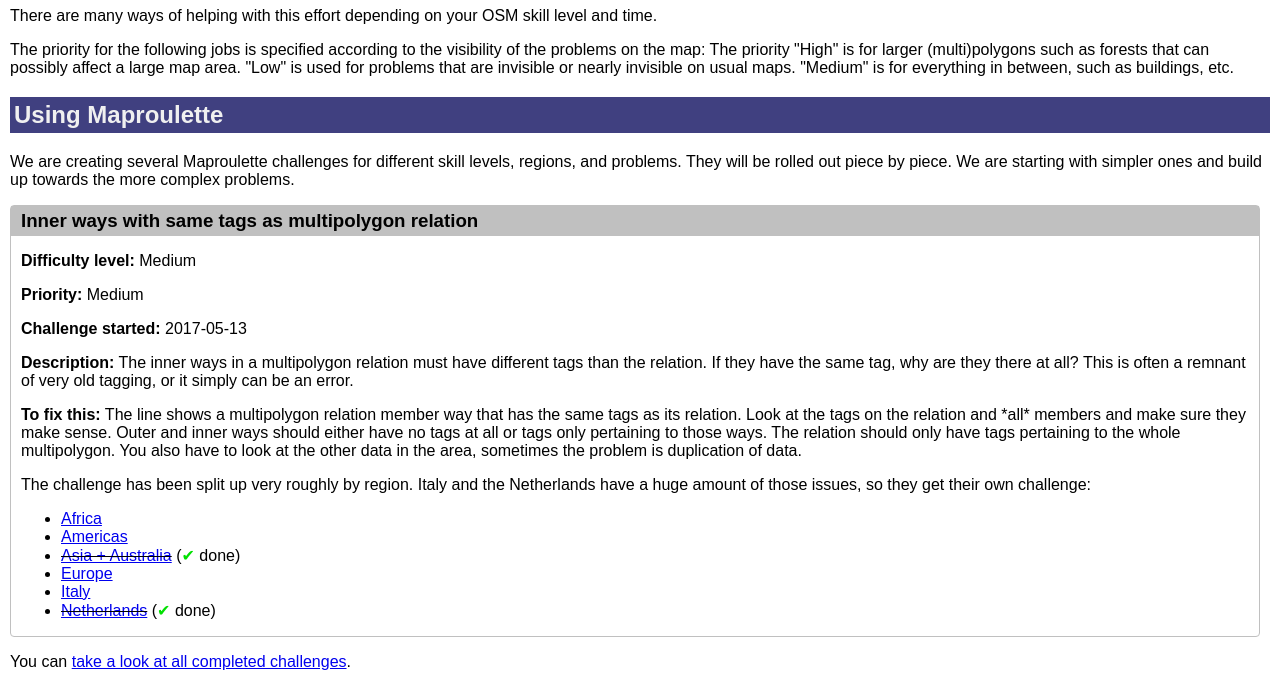
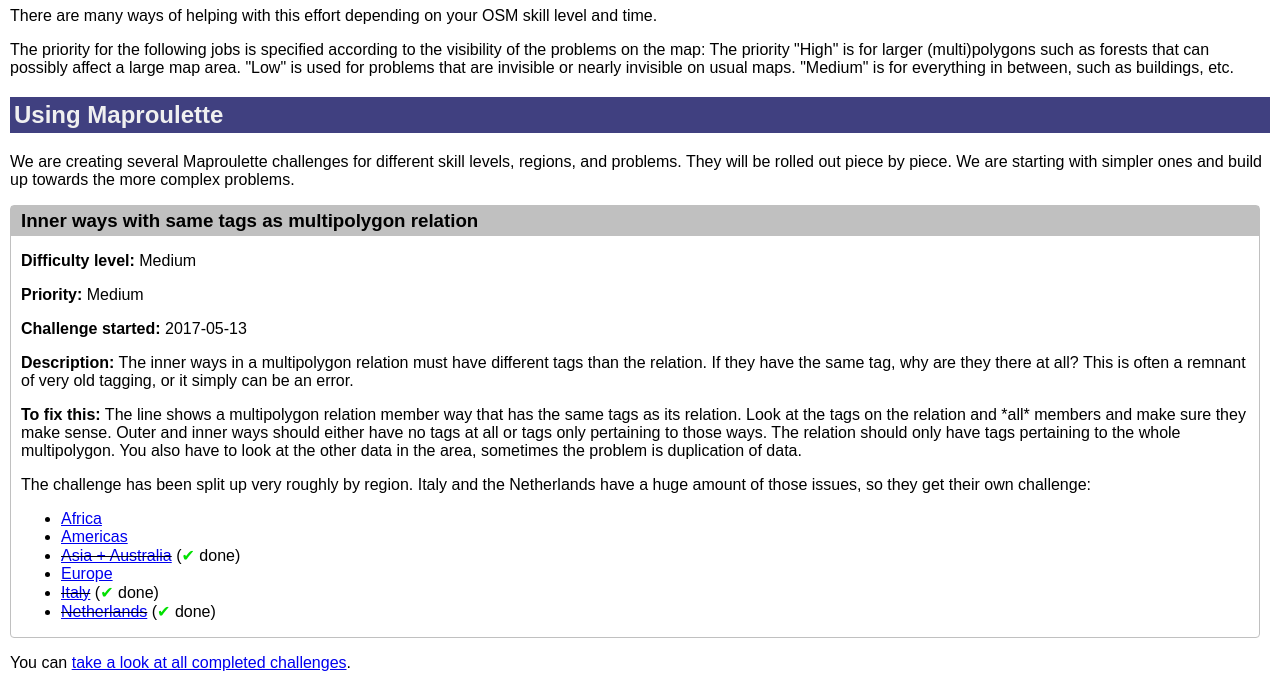
Before and after one commit to osmlab/fixing-polygons-in-osm, a plain HTML site: page web/fixing.html in a window 1280 px wide. Shown: the part 129-802 px from the top of the page. Drawn offline with Linux system fonts and the light colour scheme.

Commit message:
Mark challenge as done.

```diff
--- a/web/fixing.html
+++ b/web/fixing.html
@@ -54,7 +54,7 @@
     <li><a href="http://maproulette.org/map/2525">Americas</a></li>
     <li><strike><a href="http://maproulette.org/map/2526">Asia + Australia</a></strike> (<span class="done">&#10004;</span> done)</li>
     <li><a href="http://maproulette.org/map/2527">Europe</a></li>
-    <li><a href="http://maproulette.org/map/2528">Italy</a></li>
+    <li><strike><a href="http://maproulette.org/map/2528">Italy</a></strike> (<span class="done">&#10004;</span> done)</li>
     <li><strike><a href="http://maproulette.org/map/2529">Netherlands</a></strike> (<span class="done">&#10004;</span> done)</li>
     </ul>
 </div>
```
